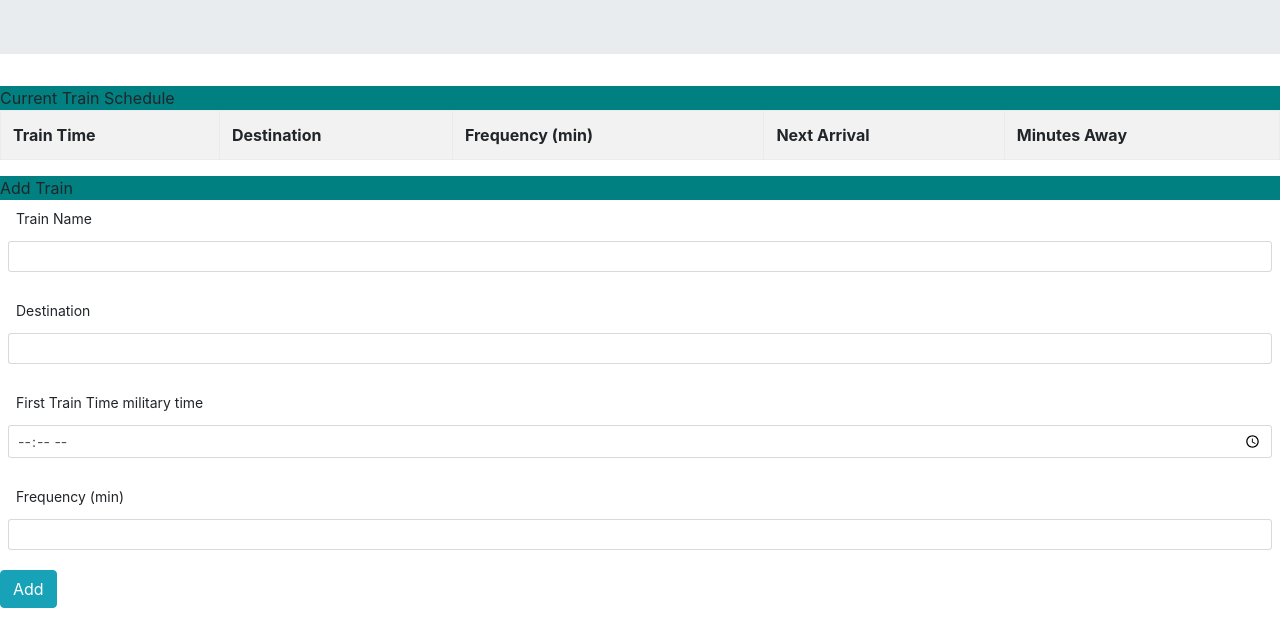
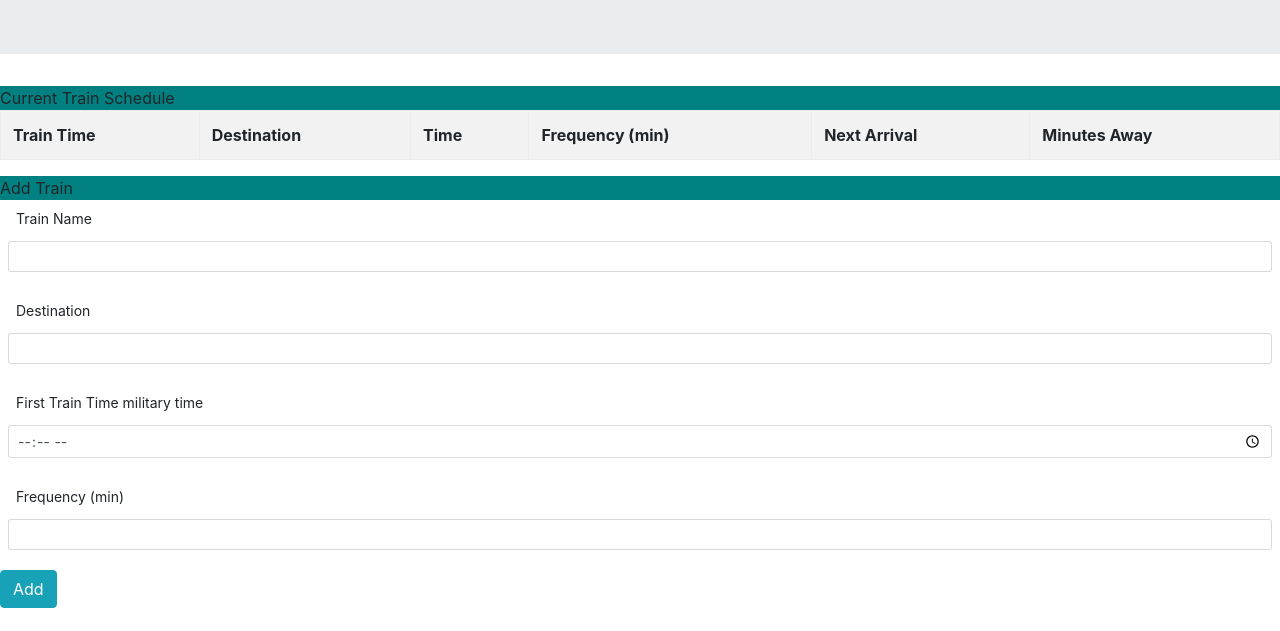
Before and after one commit to Annacrespo/Train-Scheduler, a plain HTML site: page index.html in a window 1280 px wide. Shown: the part 169-800 px from the top of the page. Drawn offline with nearby package versions, Linux system fonts and the light colour scheme; no server answers.

Commit message:
added to table

```diff
--- a/assets/logic.js
+++ b/assets/logic.js
@@ -55,4 +55,9 @@ database.ref().on("child_added", function(childSnapshot, prevChildKey) {
     var trainTime = childSnapshot.val().time;
     var trainFrequency = childSnapshot.val().frequency;
 
-})
+
+
+$("#train-table").append("<tr><td>" + trainName + "</td><td>" + destination + "</td><td>" +
+  trainTime + "</td><td>" + trainFrequency + "</td><td>" + nextArrival + "</td><td>" + minutesAway + "</td></tr>");
+
+});
--- a/index.html
+++ b/index.html
@@ -20,9 +20,10 @@
         <div class="panel-heading">Current Train Schedule</div>
 
 
-        <table class="table table- responsive table-striped table-bordered">
+        <table class="table table- responsive table-striped table-bordered" id="train-table">
         <th>Train Time</th>
         <th>Destination</th>
+        <th>Time</th>
         <th>Frequency (min)</th>
         <th>Next Arrival</th>
         <th>Minutes Away</th>
```
